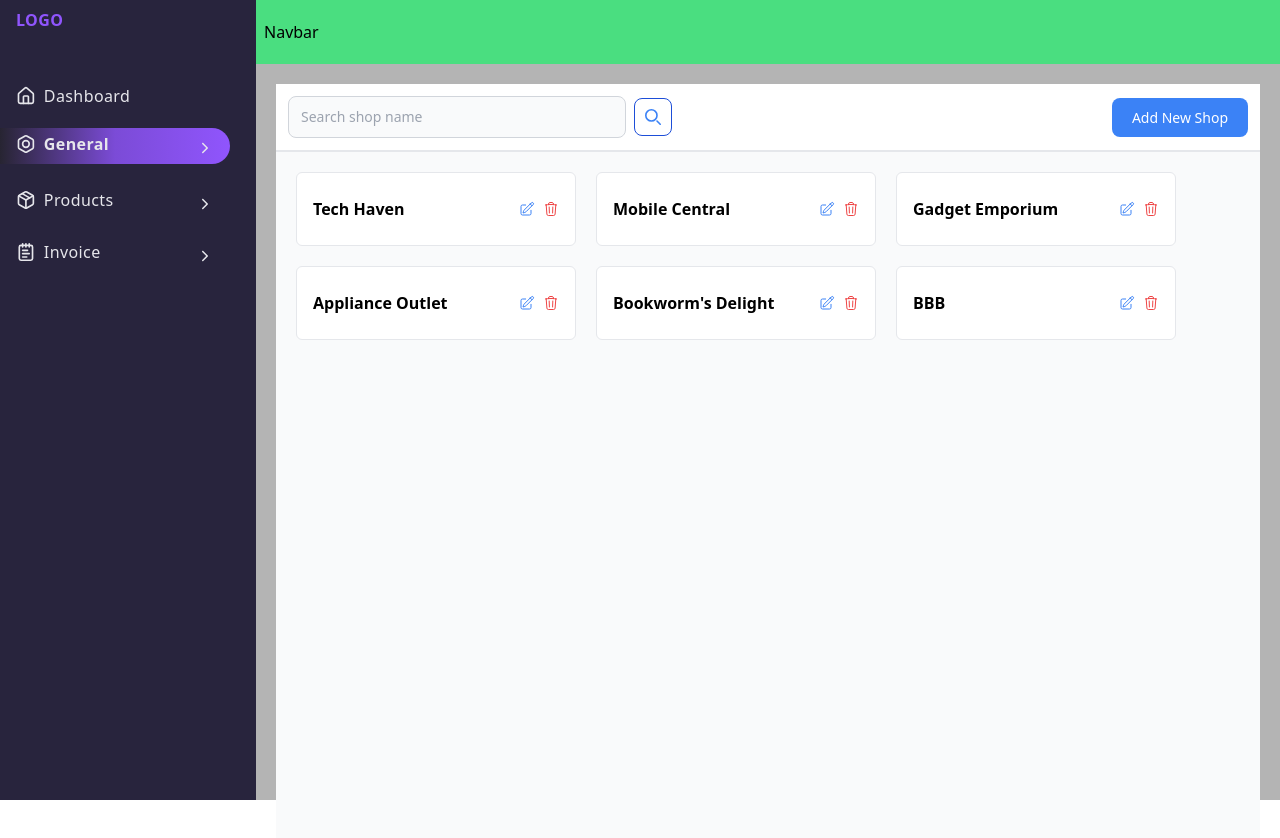
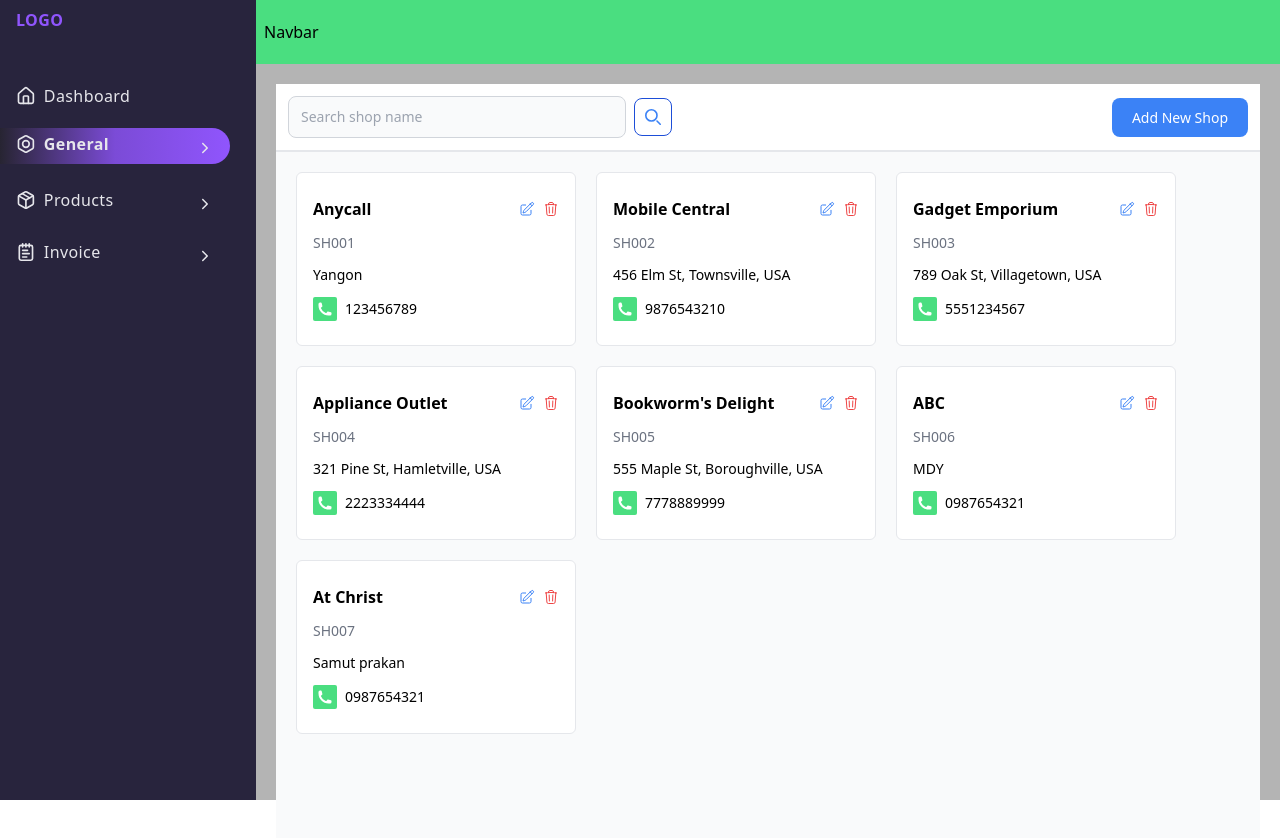
Before and after one commit to one-project-one-month/pos_frontend_react, a React (Vite) app: page /general/shops in a window 1280 px wide. Shown: the top 838 px of the page. Built offline with nearby package versions, Linux system fonts and the light colour scheme; data requests are answered from the project's data file.

Commit message:
fixed the edit modal and added clear button to remove input

```diff
--- a/src/Pages/Shop/Editform.jsx
+++ b/src/Pages/Shop/Editform.jsx
@@ -1,6 +1,6 @@
 import React from 'react'
 
-const Editform = ({newShopCode,newShopName,newShopAddress,newShopmobileNo,changeHandler,discardChanges,submitHandler}) => {
+const Editform = ({newShopCode,newShopName,newShopAddress,newShopmobileNo,changeHandler,discardChanges,submitHandler,isSave,setIsSave}) => {
   return (
     <>
       <div className='fixed inset-0 bg-gray-500 bg-opacity-75 transition-opacity'></div>
@@ -14,34 +14,34 @@ const Editform = ({newShopCode,newShopName,newShopAddress,newShopmobileNo,change
               Shope Code
             </label>
             <input className={`appearance-none block w-full bg-gray-50 text-gray-700 border border-gray-200 rounded py-3 px-4 mb-3 leading-tight focus:outline-none focus:bg-white focus:border-blue-500`} id="grid-first-name" type="text" name='shopCode' placeholder="Enter your shop code"  value={newShopCode} onChange={e => changeHandler(e.target) }/>
-            {!newShopCode &&  <p className="text-red-500 text-xs italic">Please fill out this field.</p>}
+            {isSave && !newShopCode &&  <p className="text-red-500 text-xs italic">Please fill out this field.</p>}
           </div>
           <div className="w-full px-3 mb-6 ">
             <label className="block uppercase tracking-wide text-gray-700 text-xs font-bold mb-2" htmlFor="grid-first-name">
               Shop Name
             </label>
             <input className={`appearance-none block w-full bg-gray-50 text-gray-700 border border-gray-200 rounded py-3 px-4 mb-3 leading-tight focus:outline-none focus:bg-white focus:border-blue-500`} id="grid-first-name" type="text" name='shopName' placeholder="Enter your shop name"  value={newShopName} onChange={e => changeHandler(e.target) }/>
-            {/* {isClick && !shop.shopName &&  <p className="text-red-500 text-xs italic">Please fill out this field.</p>} */}
+            {isSave && !newShopName &&  <p className="text-red-500 text-xs italic">Please fill out this field.</p>}
           </div>
           <div className="w-full px-3 mb-6 ">
             <label className="block uppercase tracking-wide text-gray-700 text-xs font-bold mb-2" htmlFor="grid-last-name">
               Mobile Number
             </label>
             <input className={`appearance-none block w-full bg-gray-50 text-gray-700 border border-gray-200 rounded py-3 px-4 mb-3 leading-tight focus:outline-none focus:bg-white focus:border-blue-500`} id="grid-last-name" type="text" name='mobileNo' placeholder="Enter your mobile number" value={newShopmobileNo} onChange={e => changeHandler(e.target) }/>
-            {/* {isClick && !shop.mobileNo  &&  <p className="text-red-500 text-xs italic">Please fill out this field.</p>} */}
+            {isSave && !newShopmobileNo &&  <p className="text-red-500 text-xs italic">Please fill out this field.</p>}
           </div>
           <div className="w-full px-3 mb-6">
             <label className="block uppercase tracking-wide text-gray-700 text-xs font-bold mb-2" htmlFor="grid-last-name">
               Address
             </label>
             <textarea className={`appearance-none block w-full bg-gray-50 text-gray-700 border border-gray-200  rounded py-3 px-4 mb-3 leading-tight focus:outline-none focus:bg-white focus:border-blue-500`} id="grid-last-name" rows='6' name='address' placeholder="Enter your address"value={newShopAddress} onChange={e => changeHandler(e.target) } />
-            {/* {isClick && !shop.address &&  <p className="text-red-500 text-xs italic">Please fill out this field.</p>} */}
+            {isSave && !newShopAddress &&  <p className="text-red-500 text-xs italic">Please fill out this field.</p>}
           </div>
           <div className='flex items-center gap-3 justify-end'>
             <button type="button" className="p-2.5 ms-2 text-sm font-medium text-black bg-gray-100 rounded-lg  hover:bg-gray-300 focus:outline-none dark:border border-gray-300 focus:ring-gray-300 dark:bg-gray-white dark:hover:bg-gray-200 dark:focus:ring-gray-200" onClick={discardChanges}>
               Cancel
             </button>
-            <button type='submit' className="py-2.5 px-4 ms-2 text-sm font-medium text-white bg-blue-500 rounded-lg  hover:bg-blue-700 focus:outline-none focus:ring-blue-300 dark:bg-blue-600 dark:hover:bg-blue-700 dark:focus:ring-blue-800">
+            <button type='submit' className="py-2.5 px-4 ms-2 text-sm font-medium text-white bg-blue-500 rounded-lg  hover:bg-blue-700 focus:outline-none focus:ring-blue-300 dark:bg-blue-600 dark:hover:bg-blue-700 dark:focus:ring-blue-800" onClick={()=>setIsSave(true)}>
               Save
             </button>
           </div>
--- a/src/Pages/Shop/Shop.jsx
+++ b/src/Pages/Shop/Shop.jsx
@@ -15,7 +15,9 @@ const Shop = () => {
   const search = params.get('search');
   const navigate = useNavigate();
   const [isEdit, setIsEdit] = useState(false);
+  const [isSave, setIsSave] = useState(false);
   const [currentId, setCurrentId] = useState(null);
+  const [currentIndex, setCurrentIndex] = useState(null);
   const [shop, setShop] = useState({
     shopCode: '',
     shopName: '',
@@ -31,8 +33,6 @@ const Shop = () => {
     navigate('/general/shops/?search=' + shopName);
   };
 
-  console.log(isSuccessfull);
-
   useEffect(() => {
     const fetchData = async () => {
       try {
@@ -47,10 +47,10 @@ const Shop = () => {
       }
     };
     fetchData();
-  }, []);
+  }, [search]);
 
   const changeHandler = (e) => {
-    const { name, value } = e.target;
+    const { name, value } = e;
     setShop((prevShop) => ({
       ...prevShop,
       [name]: value,
@@ -69,12 +69,15 @@ const Shop = () => {
 
   const submitHandler = async (e) => {
     e.preventDefault();
+    const isFormCompleted = Object.values(shop).every(value => value)
+    if (isFormCompleted) {
       try {
         const postData = { id: currentId, ...shop };
         const res = await axios.patch(`http://localhost:3000/shops/${currentId}`, postData);
         console.log(res);
         if (res.status === 200) {
           setIsEdit(false);
+          toast.success("You've successfully edited the shop!");
           setDatas((prevDatas) =>
             prevDatas.map((item) => {
               if (item.id === currentId) {
@@ -86,6 +89,7 @@ const Shop = () => {
         }
       } catch (error) {
         console.error(error);
+      }
     }
   };
 
@@ -101,7 +105,17 @@ const Shop = () => {
       console.log(error);
     }
   };
-
+  const editHandler = (index,id) => {
+    setCurrentId(id)
+    setCurrentIndex(index)
+    setIsEdit(true)
+    setShop({
+      shopCode :datas[index].shopCode,
+      shopName :datas[index].shopName,
+      mobileNo :datas[index].mobileNo,
+      address : datas[index].address
+    })
+  }
   return (
     <div>
       <div className='bg-white border-b-2 border-gray-200'>
@@ -122,6 +136,9 @@ const Shop = () => {
                   value={shopName}
                   onChange={(e) => setShopName(e.target.value)}
                 />
+                {shopName && <svg xmlns="http://www.w3.org/2000/svg" fill="none" viewBox="0 0 24 24" strokeWidth={1.5} stroke="currentColor" className="w-4 h-4 absolute top-3 right-3" onClick={()=>setShopName('')}>
+                  <path strokeLinecap="round" strokeLinejoin="round" d="M6 18 18 6M6 6l12 12" />
+                </svg>}
               </div>
               <button
                 type='button'
@@ -197,6 +214,16 @@ const Shop = () => {
                     </svg>
                   </div>
                 </div>
+                <p className='text-sm text-gray-500'>{data.shopCode}</p>
+                <p className='text-sm'>{data.address}</p>
+                <div className='flex items-center space-x-2'>
+                  <div className='p-1 flex items-center justify-center rounded-sm bg-green-400'>
+                    <svg xmlns="http://www.w3.org/2000/svg" fill="white" viewBox="0 0 24 24" strokeWidth={1.5} stroke="none" className="w-4 h-4">
+                      <path strokeLinecap="round" strokeLinejoin="round" d="M2.25 6.75c0 8.284 6.716 15 15 15h2.25a2.25 2.25 0 0 0 2.25-2.25v-1.372c0-.516-.351-.966-.852-1.091l-4.423-1.106c-.44-.11-.902.055-1.173.417l-.97 1.293c-.282.376-.769.542-1.21.38a12.035 12.035 0 0 1-7.143-7.143c-.162-.441.004-.928.38-1.21l1.293-.97c.363-.271.527-.734.417-1.173L6.963 3.102a1.125 1.125 0 0 0-1.091-.852H4.5A2.25 2.25 0 0 0 2.25 4.5v2.25Z" />
+                    </svg>
+                  </div>
+                  <p className='text-sm font-medium'>{data.mobileNo}</p>
+                </div>
               </div>
             ))}
         </div>
@@ -210,6 +237,8 @@ const Shop = () => {
           changeHandler={changeHandler}
           discardChanges={discardChanges}
           submitHandler={submitHandler}
+          isSave={isSave}
+          setIsSave={setIsSave}
         />
       )}
       {isDelete && <Deleteform discardChanges={discardChanges} deleteShop={deleteShop} />}
--- a/src/db/db.json
+++ b/src/db/db.json
@@ -154,9 +154,9 @@
     {
       "id": 1,
       "shopCode": "SH001",
-      "shopName": "Tech Haven ",
-      "mobileNo": 1234567890,
-      "address": "123 Main St, Cityville, USA"
+      "shopName": "Anycall",
+      "mobileNo": "123456789",
+      "address": "Yangon"
     },
     {
       "id": 2,
@@ -188,10 +188,17 @@
     },
     {
       "shopCode": "SH006",
-      "shopName": "BBB",
+      "shopName": "ABC",
       "mobileNo": "0987654321",
-      "address": "YGN",
+      "address": "MDY",
       "id": 6
+    },
+    {
+      "shopCode": "SH007",
+      "shopName": "At Christ",
+      "mobileNo": "0987654321",
+      "address": "Samut prakan",
+      "id": 7
     }
   ],
   "customers": [
```
Lines whose indentation alone changed are shown as unchanged.
